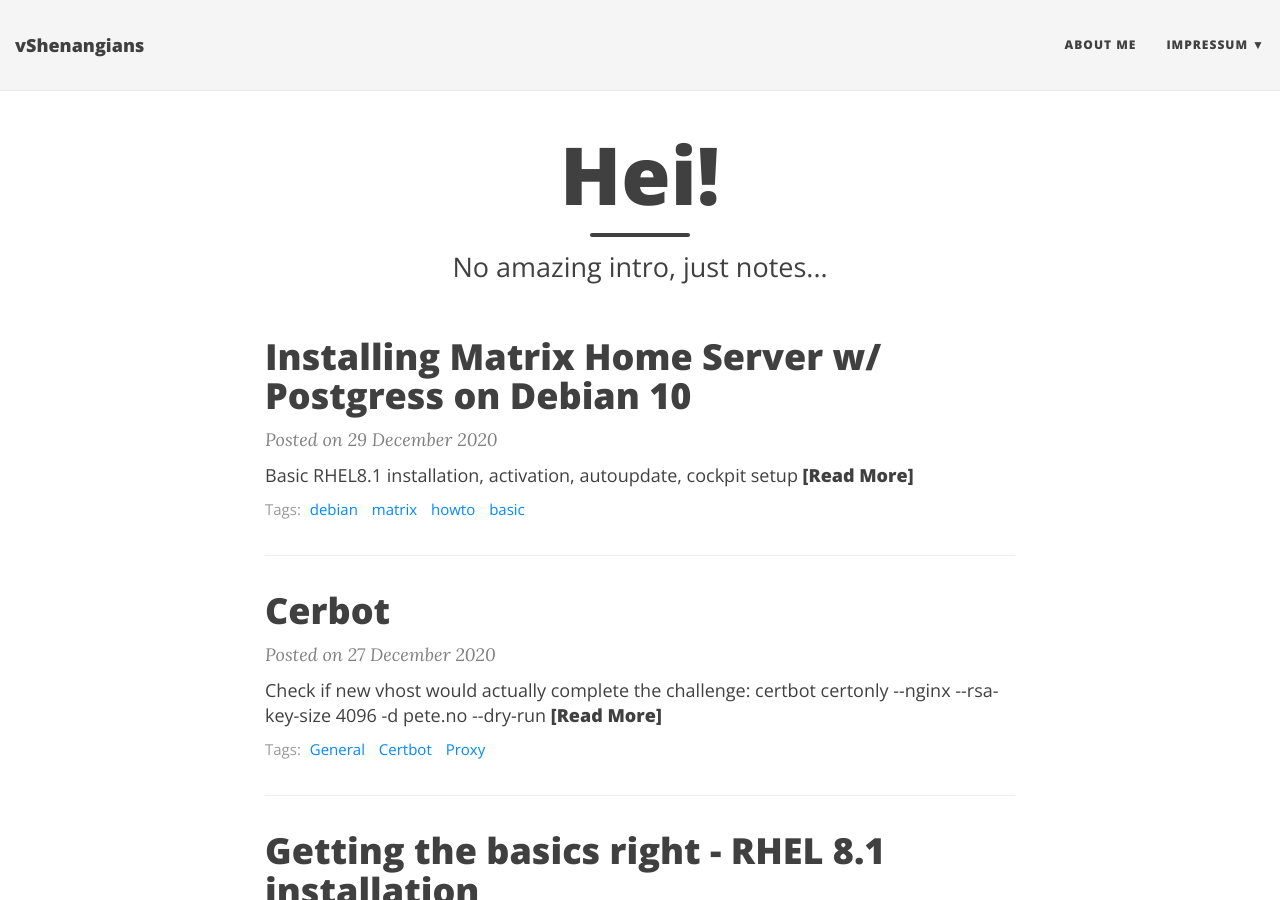
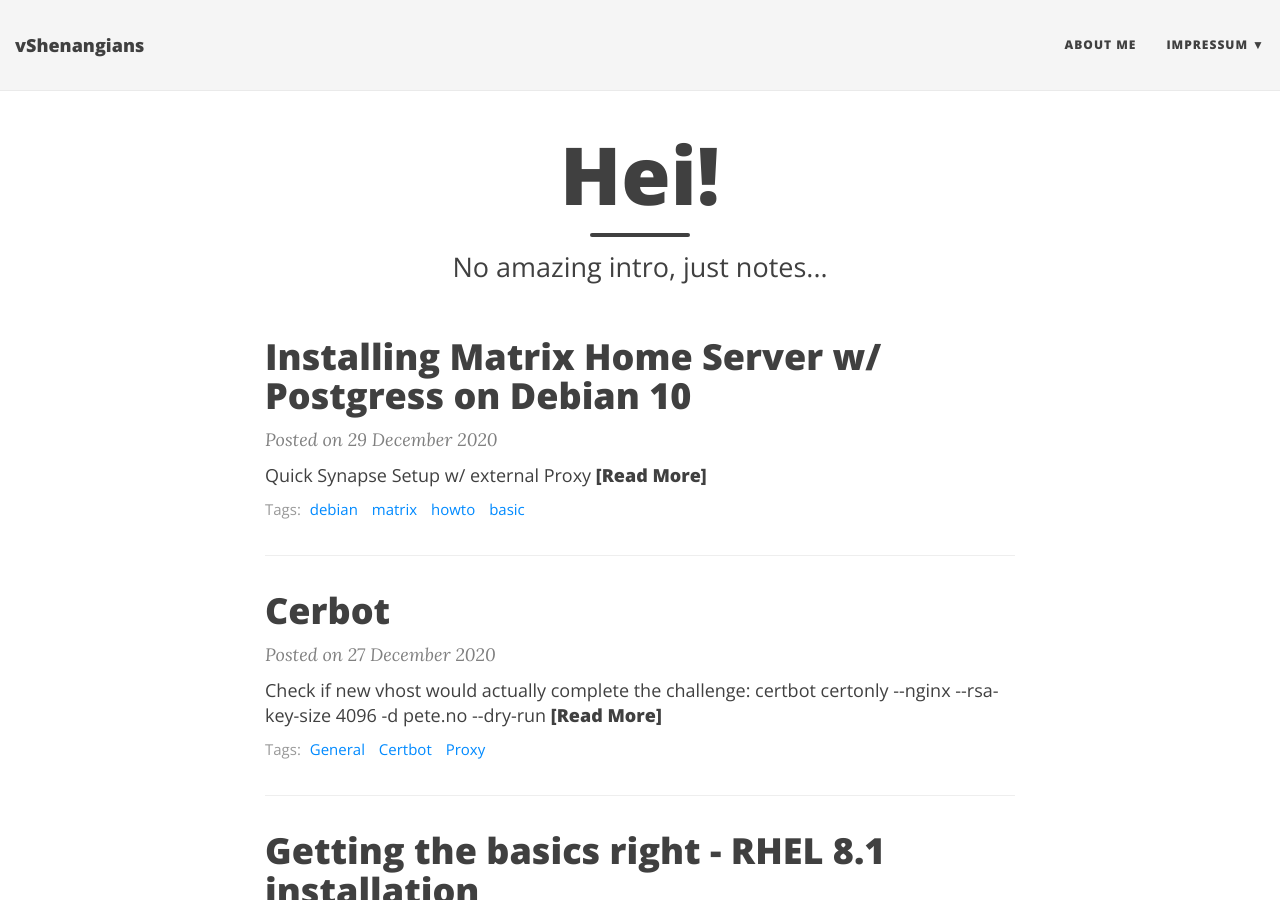
Before and after one commit to maul0r/maul0r.github.io, a Jekyll site: the page built from index.html, in a window 1280 px wide and 900 px high. Built offline with Jekyll 4.4.1, drawn with Linux system fonts in a browser that asks for light colours; nearby versions of some CDN libraries; the list of posts is cut into pages by our own code.

Commit message:
Update 2020-12-29-matrix-install.md

```diff
--- a/_posts/2020-12-29-matrix-install.md
+++ b/_posts/2020-12-29-matrix-install.md
@@ -1,7 +1,7 @@
 ---
 title: "Installing Matrix Home Server w/ Postgress on Debian 10"
 date: 2020-12-29T18:00:00
-excerpt: "Basic RHEL8.1 installation, activation, autoupdate, cockpit setup"
+excerpt: "Quick Synapse Setup w/ external Proxy"
 categories:
   - blog
 tags:
```
